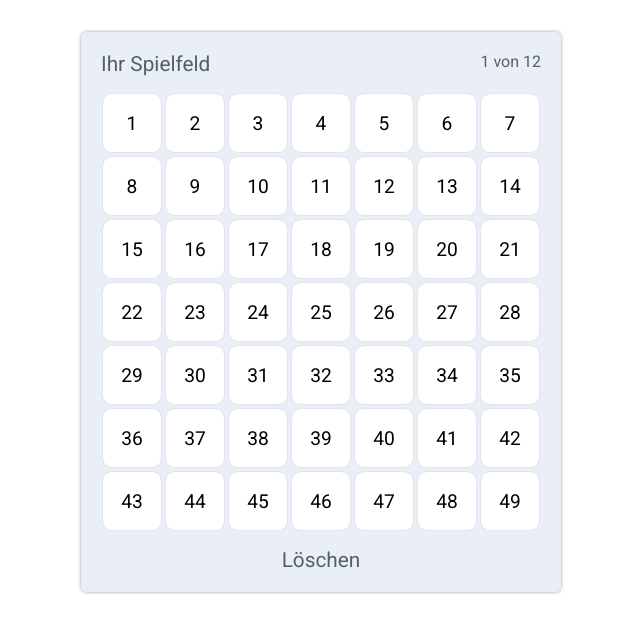
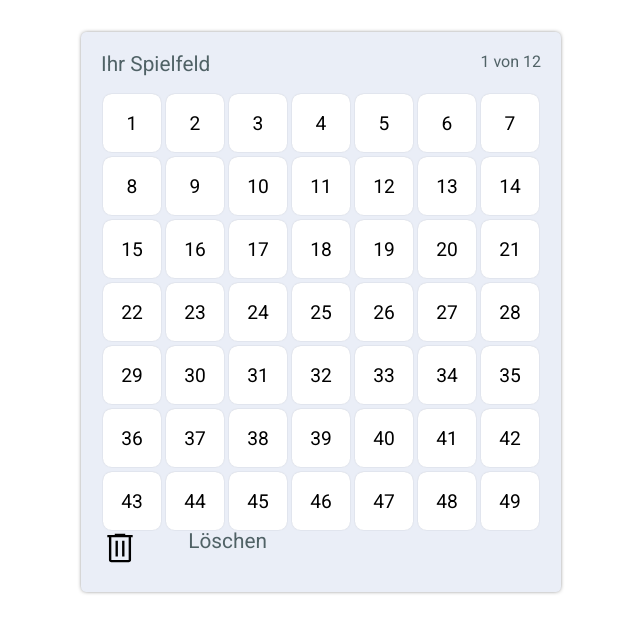
Before and after one commit to kedmar20/Lotto-App-Probeaufgabe, a React (Vite) app: page / in a window 1280 px wide. Shown: the top 632 px of the page, without its empty margins (319-959 px from the left). Built offline with nearby package versions, Linux system fonts and the light colour scheme.

Commit message:
add icon trash, style buton weiter

```diff
--- a/src/components/organisms/Footer/Footer.jsx
+++ b/src/components/organisms/Footer/Footer.jsx
@@ -8,9 +8,11 @@ const Footer = () => {
 
    return (
       <FooterStyles>
-         <img></img>
+         <NavLink to="/">
+            <img src="src/assets/icons/trash.svg" />
+         </NavLink>
          <span>Löschen</span>
-         <NavLink to="/chosen">{context.numbers.length >= 6 ? <button>weiter</button> : ""}</NavLink>
+         <NavLink to="/chosen">{context.numbers.length >= 6 ? <button>WEITER</button> : ""}</NavLink>
       </FooterStyles>
    );
 };
--- a/src/components/organisms/Footer/Footer.styles.js
+++ b/src/components/organisms/Footer/Footer.styles.js
@@ -1,15 +1,41 @@
 import styled from "styled-components";
 
 export const FooterStyles = styled.div`
-    display: flex;
-    flex-wrap:wrap;
-    justify-content: space-between;
-    padding: 0 20px;
-    align-items: start;
+   display: flex;
+   flex-wrap: wrap;
+   justify-content: start;
+   padding: 0 20px;
+   align-items: start;
    width: 100%;
    gap: 5px;
    color: ${({ theme }) => theme.colors.textHeader};
    font-size: 1.3em;
    position: absolute;
    bottom: 20px;
+
+   img {
+      width: 3vw;
+      color: ${({ theme }) => theme.colors.textHeader};
+   }
+
+   span {
+      width: 13vw;
+   }
+
+   button {
+      width: 13vw;
+      position: absolute;
+      right: 5%;
+      background-color: ${({ theme }) => theme.colors.cross};
+      color: ${({ theme }) => theme.colors.white};
+      border-radius: 25px;
+      border: none;
+      padding: 6px 0;
+      transition: all 0.3s ease-in-out;
+      cursor: pointer;
+
+      &:hover {
+         transform: scale(1.1);
+      }
+   }
 `;
```
Also changed, not shown: src/assets/icons/trash.svg (added).
